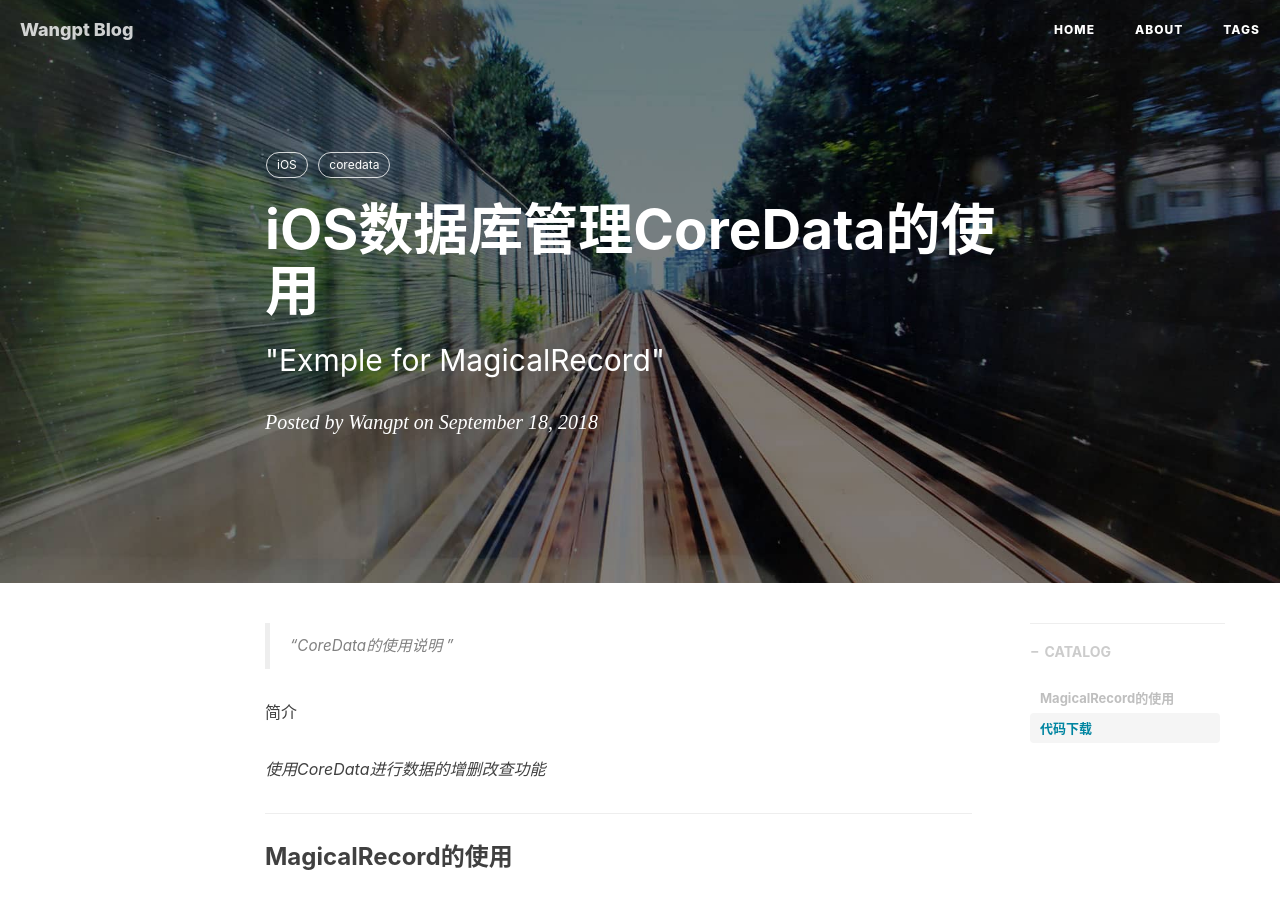
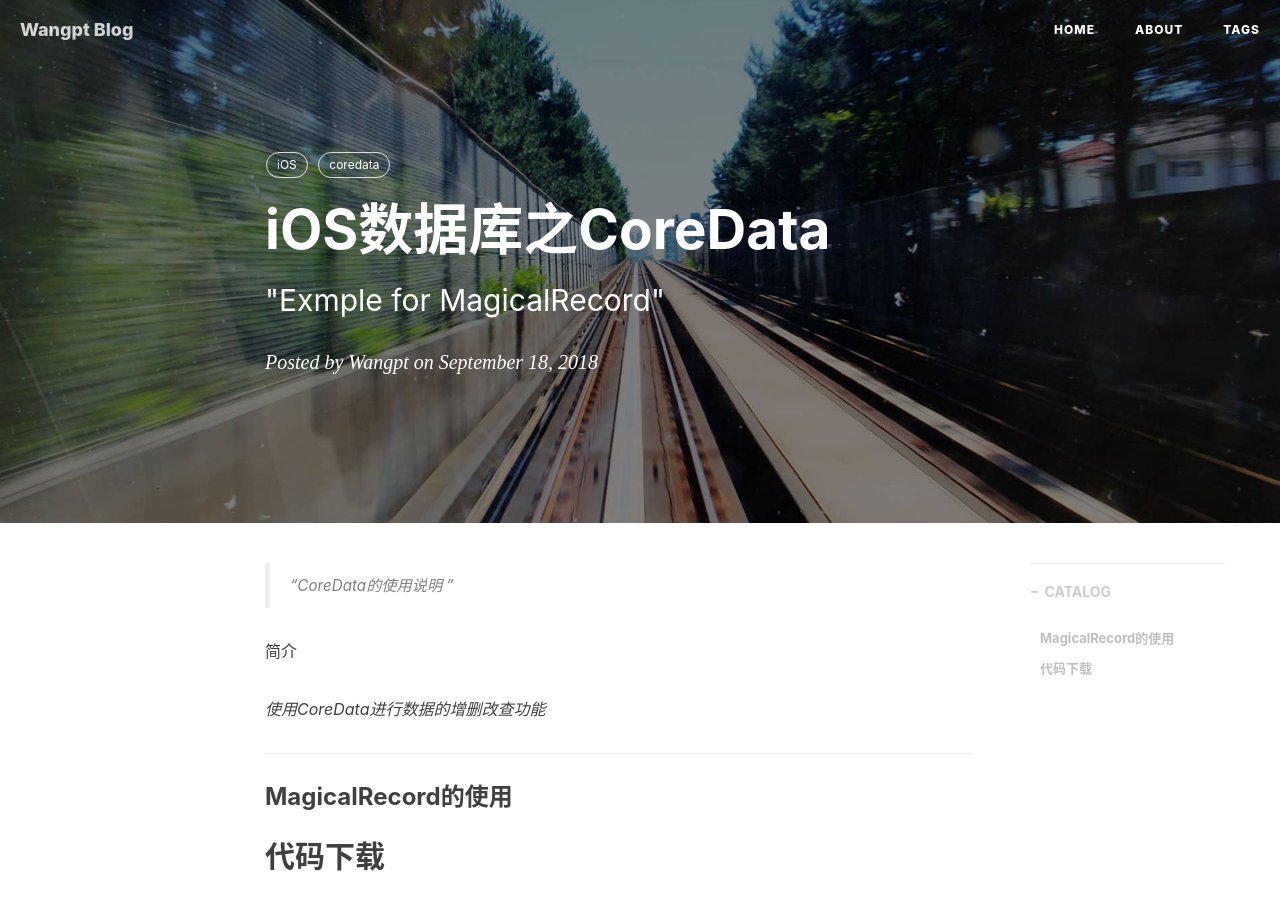
Before and after one commit to wangpt/wangpt.github.io, a Jekyll site: the page built from _posts/2018-09-18-codata-blog.markdown, in a window 1280 px wide and 900 px high. Built offline with Jekyll 4.4.1, drawn with Linux system fonts in a browser that asks for light colours; nearby versions of some CDN libraries; comment, search, counter and statistics services are not loaded.

Commit message:
Fix blog form

````diff
--- a/_posts/2018-08-30-routes-mark.markdown
+++ b/_posts/2018-08-30-routes-mark.markdown
@@ -126,7 +126,7 @@
 }
 ```
 ---
-### Demo下载
+## 代码下载
 [TJRoutes](https://github.com/wangpt/TJRoutes)
 ## 后记
 
--- a/_posts/2018-09-18-codata-blog.markdown
+++ b/_posts/2018-09-18-codata-blog.markdown
@@ -1,6 +1,6 @@
 ---
 layout:     post
-title:      "iOS数据库管理CoreData的使用"
+title:      "iOS数据库之CoreData"
 subtitle:   " \"Exmple for MagicalRecord\""
 date:       2018-09-18 12:00:00
 author:     "Wangpt"
````
